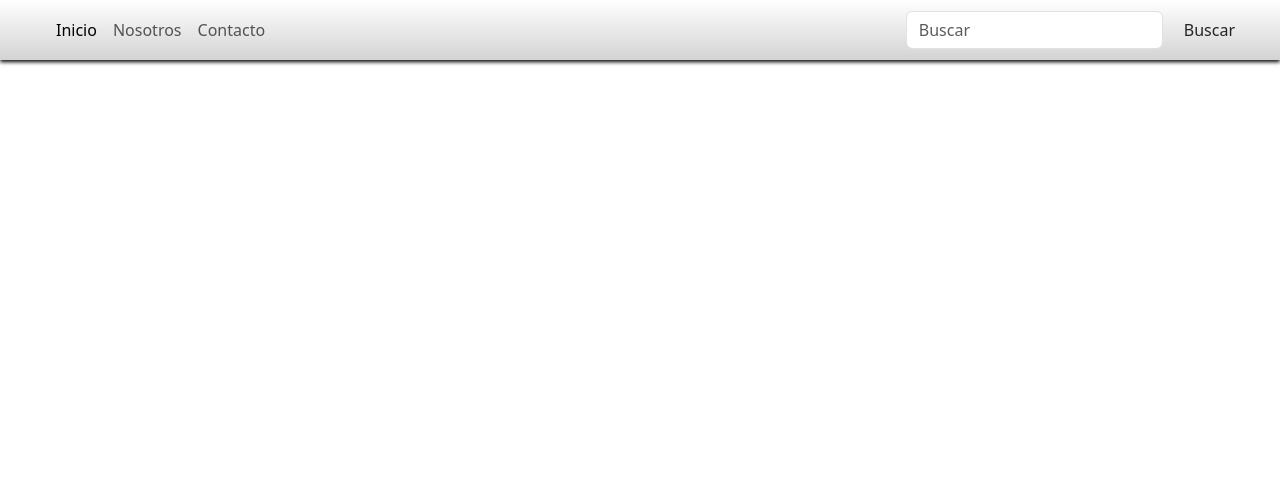
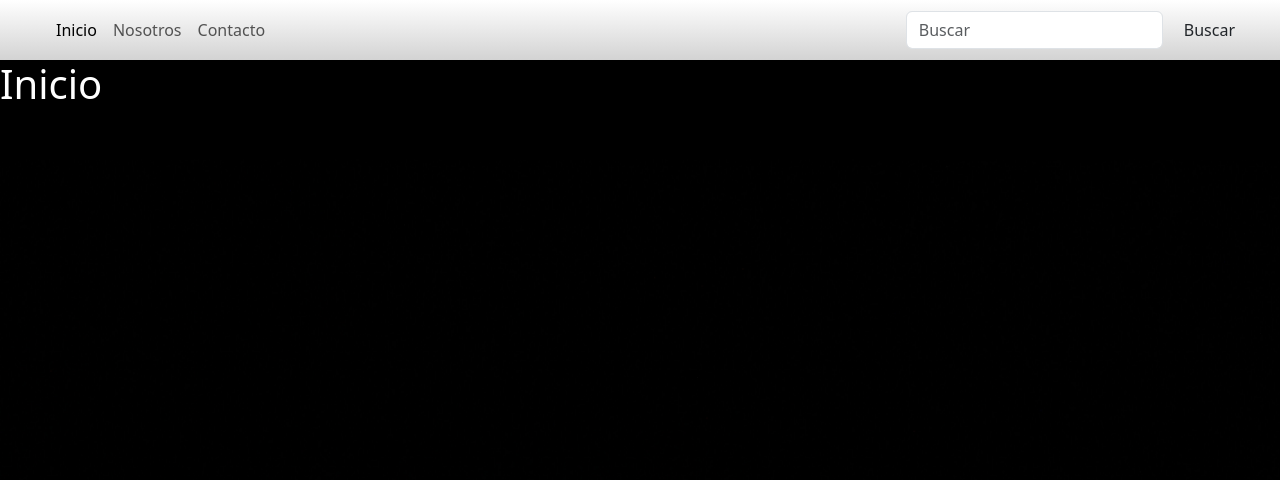
Before and after one commit to Rhaguer/DJANGO_MARTES-main, a Django app: template Empresa/core/templates/core/index.html in a window 1280 px wide. Shown: the top 480 px of the page. Run offline with Django 3.2, Linux system fonts and the light colour scheme; the template is opened without the code that fills it, so the values that code supplies are empty.

Commit message:
actualizar

```diff
--- a/Empresa/core/static/core/css/style.css
+++ b/Empresa/core/static/core/css/style.css
@@ -3,17 +3,18 @@
   box-shadow: 0 2px 4px rgb(0, 0, 0);
   padding: 10px 20px;
 }
-.h1 {
+h1 {
   color: white;
 }
 
-.body {
+body {
   background-image: url('../img/fondo1.jpg');
   background-size: cover;
   background-position: center;
   background-attachment: fixed;
   background-repeat: no-repeat;
 }
+
 .social-icon i {
   font-size: 24px;
 }
```
